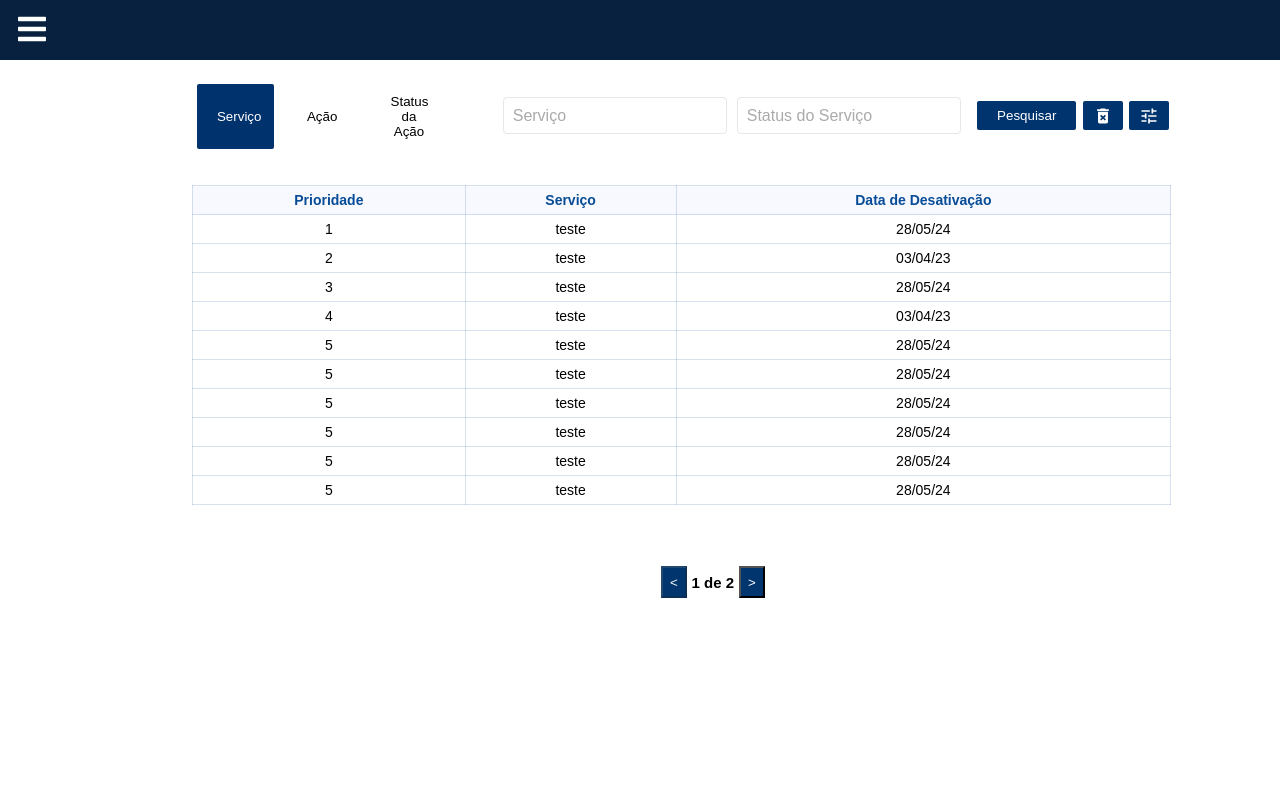
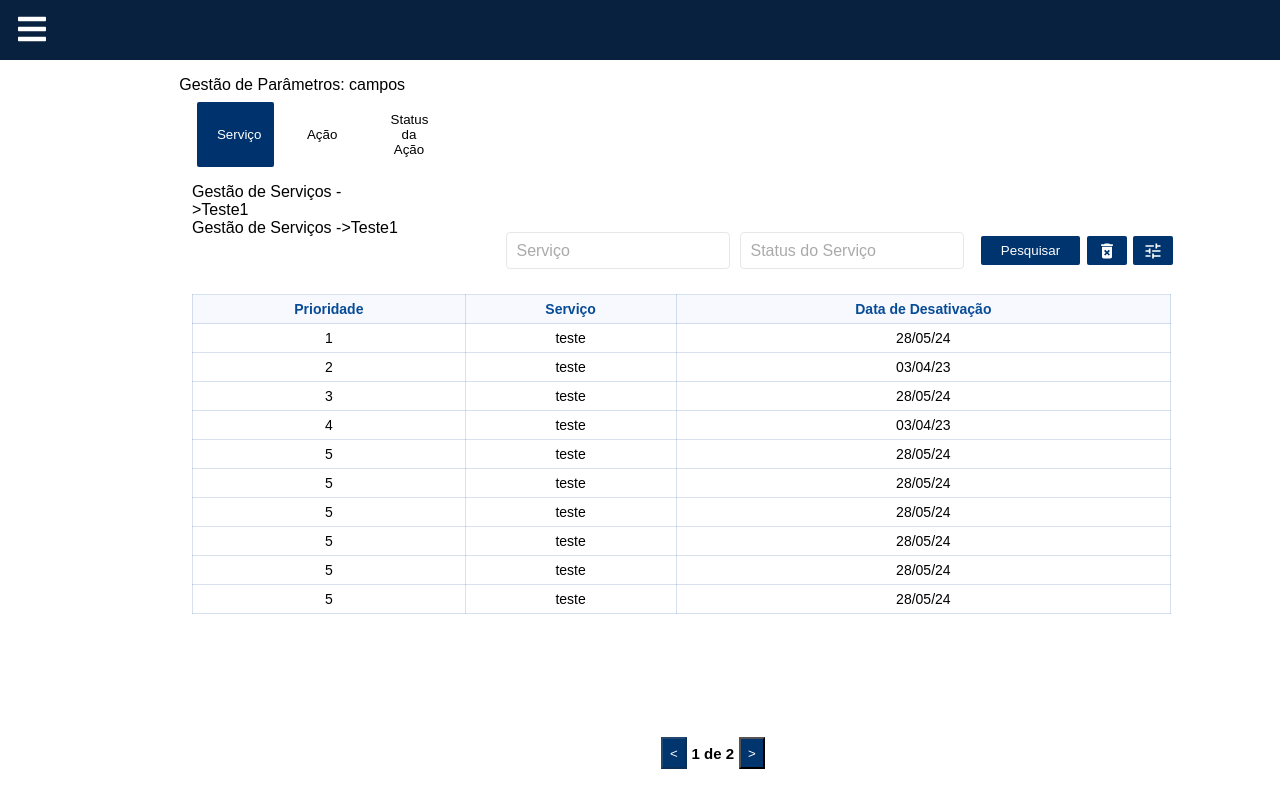
Before and after one commit to RafaelCamposTXR/sistema-gestao-parametros, a React (Create React App) app: page /gestaocampos in a window 1280 px wide. Shown: the top 808 px of the page. Built offline with nearby package versions, Linux system fonts and the light colour scheme.

Commit message:
criando exibição de texto dentro de gestão

```diff
--- a/public/index.html
+++ b/public/index.html
@@ -24,7 +24,7 @@
       work correctly both with client-side routing and a non-root public URL.
       Learn how to configure a non-root public URL by running `npm run build`.
     -->
-    <title>React App</title>
+    <title>Gestão Martins</title>
   </head>
   <body>
     <noscript>You need to enable JavaScript to run this app.</noscript>
--- a/src/components/filtros/Filtros.css
+++ b/src/components/filtros/Filtros.css
@@ -1,7 +1,7 @@
 .filtros {
   position: relative;
   display: flex;
-  width: fit-content;
+  width: 100%;
 }
 
 .input-container {
@@ -10,7 +10,7 @@
   display: flex;
   align-items: center;
   justify-content: right;
-  width: 55vw;
+  width: 98%;
   margin-left: 1vw;
 }
 
--- a/src/components/gestaoservico/GestaoServico.jsx
+++ b/src/components/gestaoservico/GestaoServico.jsx
@@ -111,7 +111,7 @@ function GestaoServico({ activeTab }) {
   return (
     <div className='gestao-servico'>
       {activeTab === 0 && <Tabela columns={columns} data={data} />}
-      {activeTab === 1 && <Tabela columns={columns} data={data} />}
+
       {activeTab === 2 && <Tabela columns={columns} data={data} />}
     </div>
   )
--- a/src/components/tabela/Tabela.css
+++ b/src/components/tabela/Tabela.css
@@ -21,7 +21,7 @@
 
 .pagination {
   position: absolute;
-  top: 450px;
+  bottom: 3px;
   margin-top: 4vh;
   margin-left: 45%;
   display: flex;
--- /dev/null
+++ b/src/components/titulo/Titulo.jsx
@@ -0,0 +1,17 @@
+import React from 'react'
+import './titulo.css'
+
+function Titulo({nomeSecao,nomeSubSecao}) {
+  return (
+    <div>
+      <div className="titulo-principal">
+      {nomeSecao + "->" + nomeSubSecao}
+      </div>
+      <div className="titulo-secundario">
+      {nomeSecao + "->" + nomeSubSecao}
+      </div>
+    </div>
+  )
+}
+
+export default Titulo
--- /dev/null
+++ b/src/components/titulo/titulo.css
@@ -0,0 +1,9 @@
+.titulo-principal {
+  width: 20%;
+
+}
+
+.titulo-secundario {
+
+  width: 50%;
+}
--- a/src/views/gestaocampos/GestaoCampos.jsx
+++ b/src/views/gestaocampos/GestaoCampos.jsx
@@ -1,7 +1,8 @@
 import {React,useState} from 'react';
 import GestaoServico from '../../components/gestaoservico/GestaoServico';
-import './Gestao_campos.css'
-import Filtros from '../../components/filtros/Filtros'
+import './Gestao_campos.css';
+import Filtros from '../../components/filtros/Filtros';
+import Titulo from '../../components/titulo/Titulo';
 
 function GestaoCampos() {
 
@@ -30,6 +31,9 @@ function GestaoCampos() {
     <div>
       <div className="gestao">
         <div className="area-superior">
+          <div className='titulo'>
+            Gestão de Parâmetros: campos
+          </div>
           <div className="tabs">
           {tabs.map((tab, index) => (
             <Tab
@@ -41,6 +45,9 @@ function GestaoCampos() {
             />
           ))}
           </div>
+          <div className= "titulo1">
+            <Titulo nomeSecao="Gestão de Serviços " nomeSubSecao="Teste1"/>
+          </div>
           <Filtros activeTab={activeTab} />
         </div>
         <GestaoServico activeTab={activeTab}/>
--- a/src/views/gestaocampos/Gestao_campos.css
+++ b/src/views/gestaocampos/Gestao_campos.css
@@ -2,17 +2,27 @@
   position: absolute;
   margin-top: 1vh;
   width: 85%;
-  height: 100vh;
+  height: 90%;
   margin-left: 13vw;
 }
 
+
 .area-superior {
   display: flex;
+  flex-wrap: wrap;
   justify-content: start;
   margin-top: 1vh;
   margin-bottom: 2vh;
   margin-left: 1vw;
-  width: 60%;
+  width: 92%;
+}
+
+.titulo {
+  position: relative;
+  left: 0px;
+  width: 100%;
+  margin: 0;
+  text-align: start;
 }
 
 .tabs {
@@ -21,6 +31,7 @@
   margin-top: 1vh;
   margin-bottom: 2vh;
   margin-left: 1vw;
+  width: 100%;
 }
 
 .tab {
@@ -54,3 +65,11 @@
 .tab-content.active {
   display: block;
 }
+
+.titulo1 {
+  position: relative;
+  font-size:1rem;
+  width: 100%;
+  text-align: start;
+  padding-left: 1vw;
+}
```
